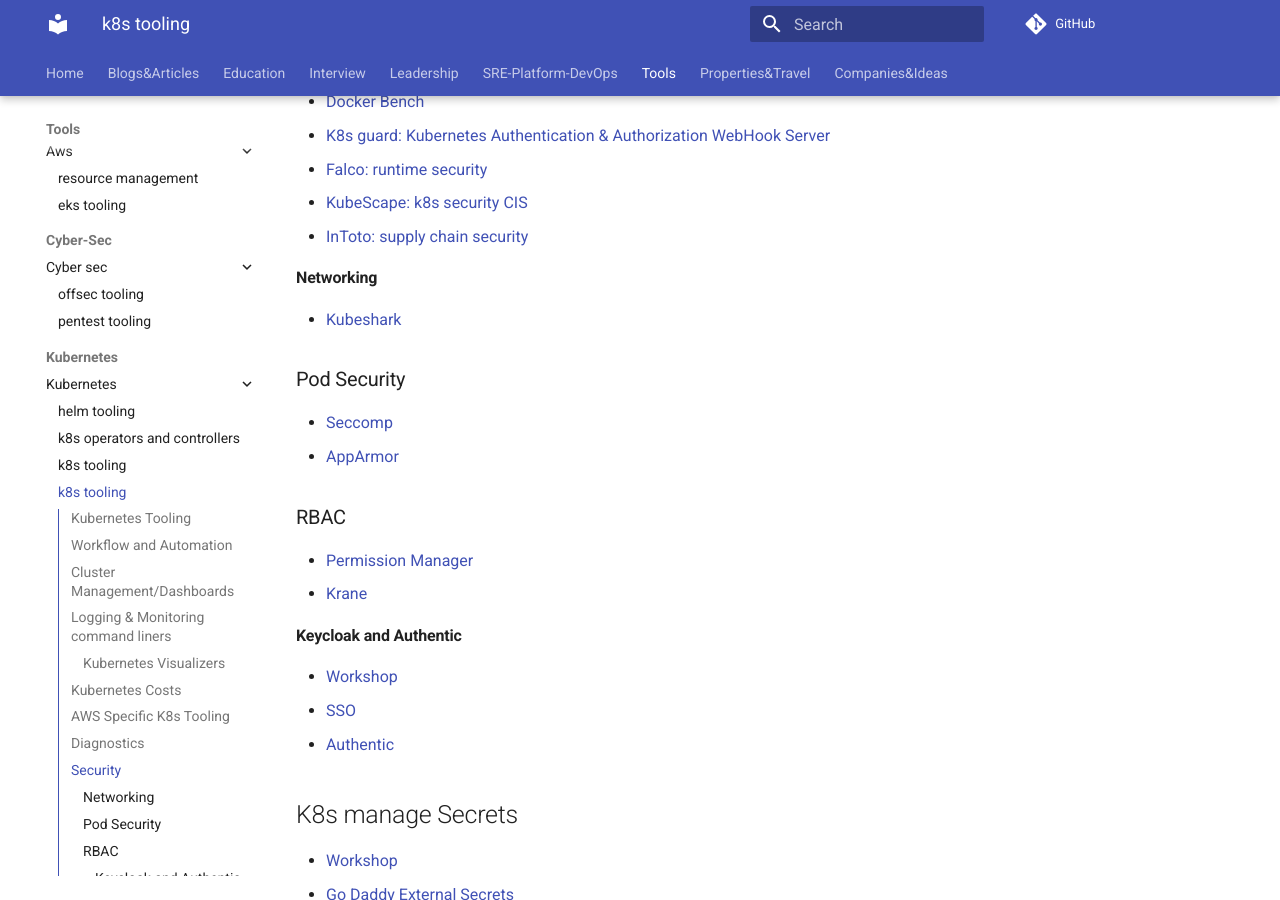
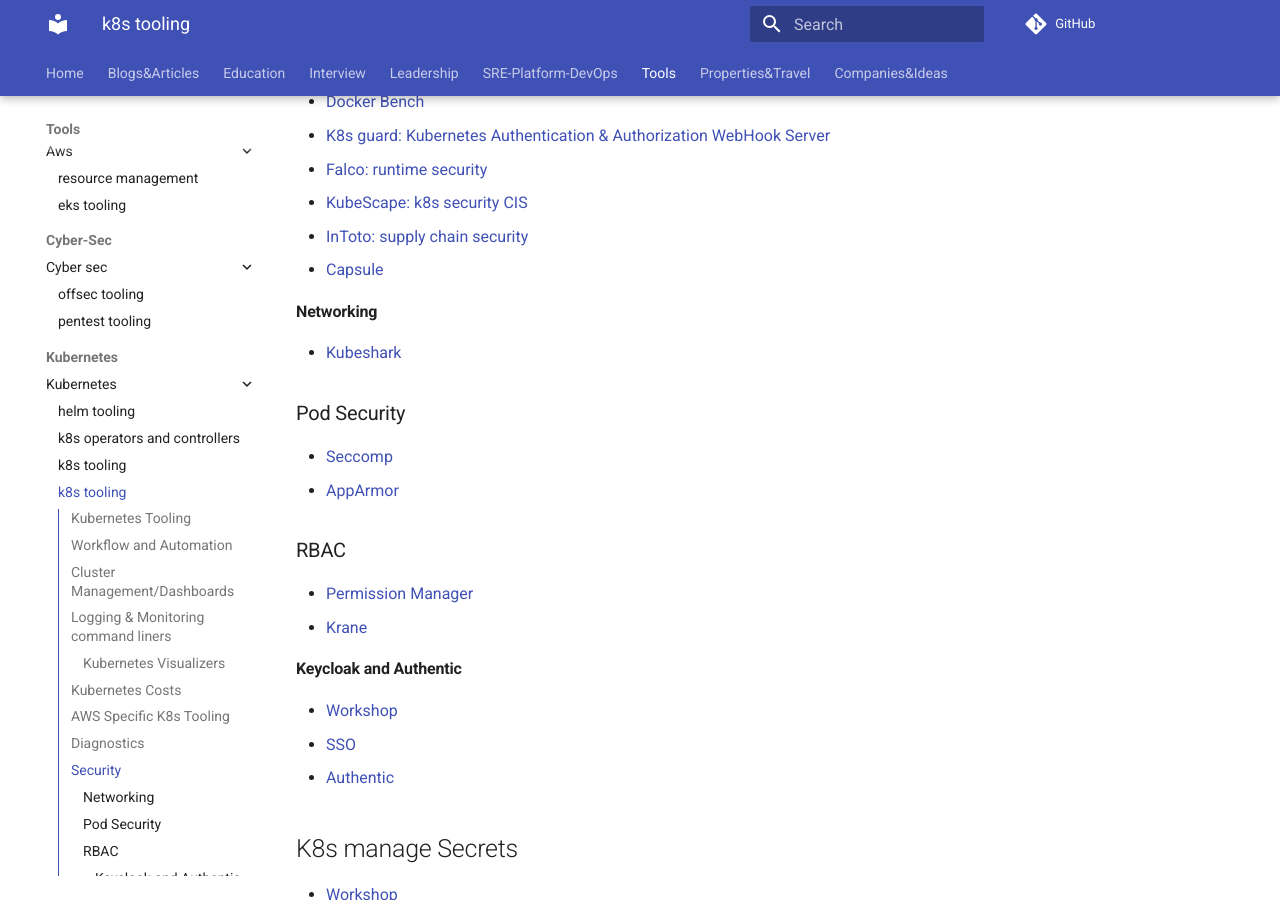
Before and after one commit to ivankatliarchuk/knowledge-base, an MkDocs documentation site: the page built from docs/tools/kubernetes/k8s.md, in a window 1280 px wide and 900 px high, scrolled down 2762 px. Built offline with MkDocs 1.6.1 and Material for MkDocs 9.7.7, drawn with Linux system fonts in a browser that asks for light colours; comment, search, counter and statistics services are not loaded.

Commit message:
added capsule
Signed-off-by: ivan katliarchuk <ivan.katliarchuk@gmail.com>

```diff
--- a/docs/tools/kubernetes/k8s.md
+++ b/docs/tools/kubernetes/k8s.md
@@ -95,6 +95,7 @@
 - [Falco: runtime security](https://falco.org/docs/)
 - [KubeScape: k8s security CIS](https://github.com/kubescape/kubescape)
 - [InToto: supply chain security](https://in-toto.io/)
+- [Capsule](https://capsule.clastix.io/docs/)
 
 #### Networking
 
```
